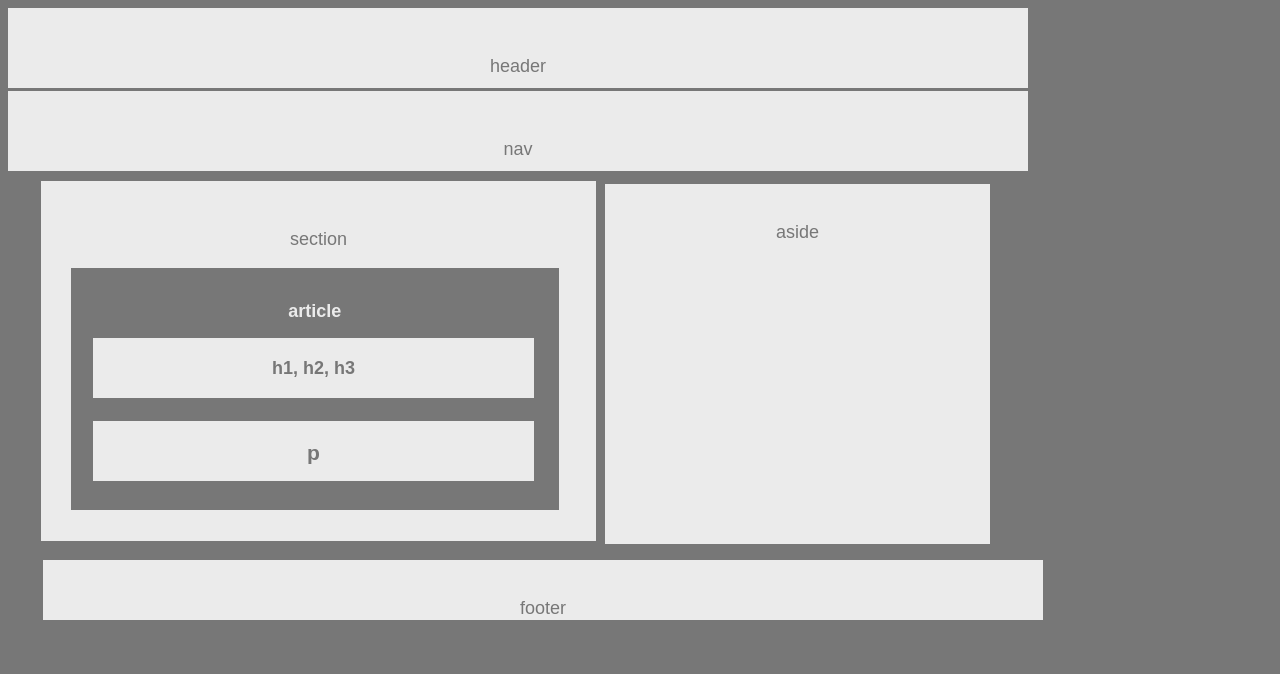
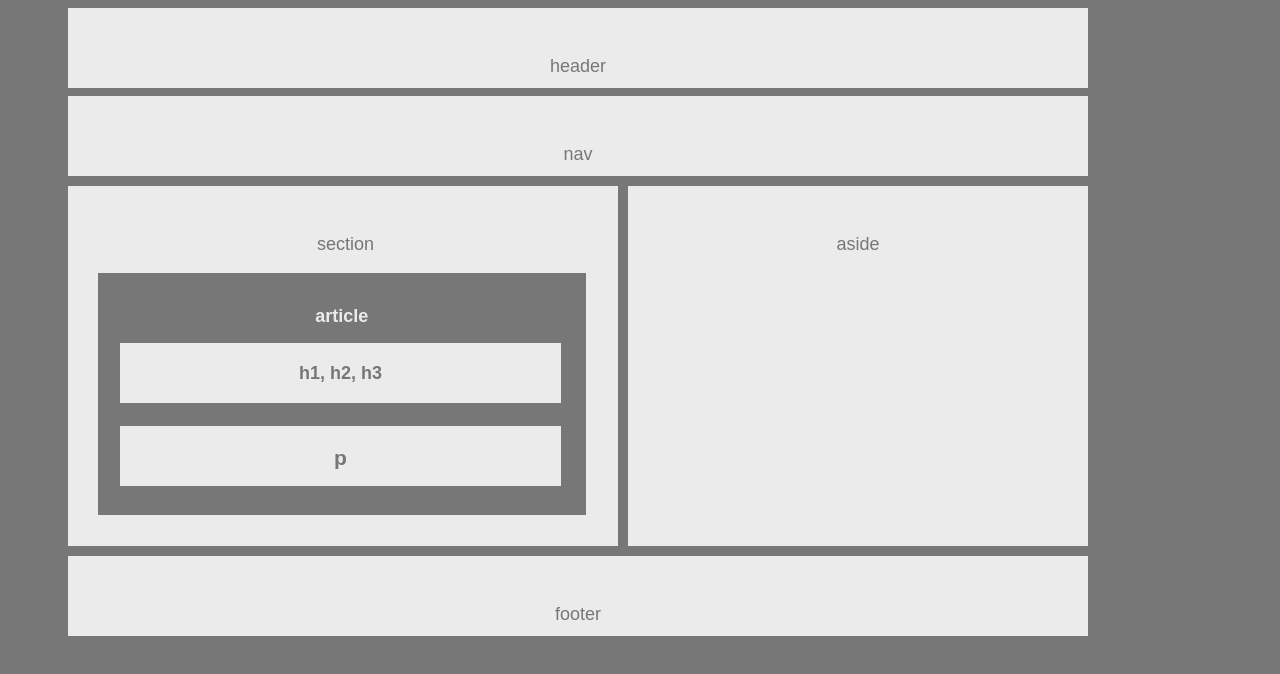
Before and after one commit to maggiebarker/HW-Wireframe, a plain HTML site: page index.html in a window 1280 px wide. Drawn offline with Linux system fonts and the light colour scheme.

Commit message:
homework-ready

```diff
--- a/index.html
+++ b/index.html
@@ -9,21 +9,21 @@
 
 		<body>
 
-
+			<div id="wrapper">
 
 				<div id="header">
 
 					<p>header</p>
 
 				</div>
+
 					<div id="nav">
 
 						<p>nav</p>
 
-
+					</div>
 
 						<div id="section">
-
 
 							<p>section</p>
 
@@ -37,19 +37,21 @@
 
 								</div>
 
+								<div id="aside">
+
+									<p>aside</p>
+
 								</div>
 
-
-			<div id="aside">
-				<p>aside</p>
 						</div>
 
 
 									<div id="footer">
+
 										<p>footer</p>
+
 									</div>
-
-
+			</div>
 
 		</body>
 
--- a/style.css
+++ b/style.css
@@ -8,6 +8,13 @@ p{
 	font-family: 'Arial', 'Helvetica Neue', Helvetica, sans-serif;
 	font-size: 18px;
 	text-align: center;
+}
+
+#wrapper {
+	width: 960px;
+	margin-left: 60px;
+	margin-bottom: 60px
+	margin-right: 60px;
 }
 
 
@@ -23,7 +30,8 @@ p{
 }
 
 #nav {
-	border: 1px #777;
+	border: 10px #777;
+	margin-top: 5px;
 	width: 100%;
 	height: 20px;
 	background-color: #ebebeb;
@@ -33,9 +41,10 @@ p{
 
 
 #section {
-	clear: auto;
-	margin: 3px;
-	border: 3px solid #777;
+	clear: left;
+	position: relative;
+	margin-top: 10px;
+	border: 10px solid #777;
 	width: 495px;
 	height: 300px;
 	padding: 30px;
@@ -84,23 +93,25 @@ h3{
 }
 
 #aside {
-	clear: auto;
-	margin: 3px;
-	width:345px;
-	height: 320px;
-	padding: 20px;
-	border: 3px solid #777;
+	position: absolute;
+	bottom: -10px;
+	right: -475px;
+	margin-top: 10px;
+	width: 400px;
+	height: 300px;
+	padding: 30px;
+	border: 10px solid #777;
 	background-color: #ebebeb;
 	float: left;
 }
 
 #footer {
-	clear: left;
-	width: 100%;
+	clear: auto;
+	margin-bottom: 60px;
+	width: 960px;
 	height: 20px;
-	padding: 20px;
-	margin-top: 5px;
-	border: 5px solid #777;
+	padding: 30px;
+	margin-top: 10px;
 	text-align: center;
 	background-color: #ebebeb;
 	float: left;
```
Lines whose indentation alone changed are shown as unchanged.
